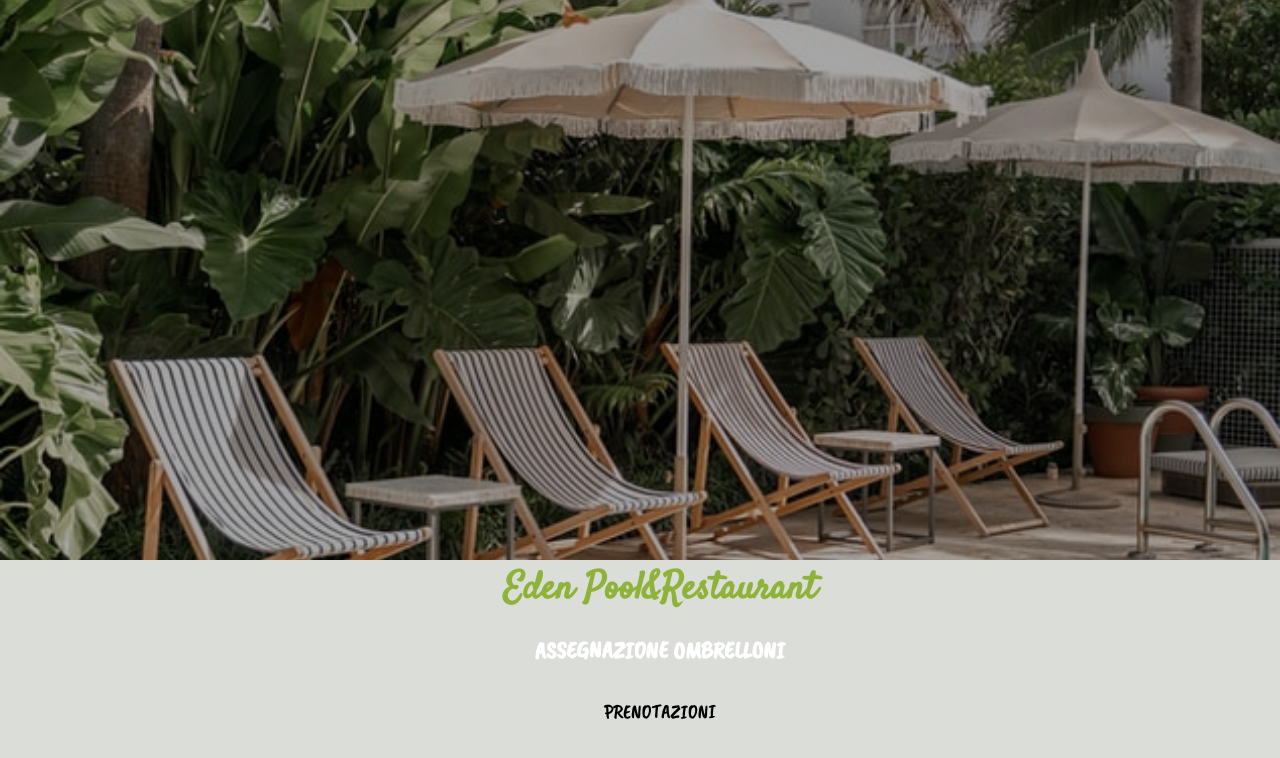
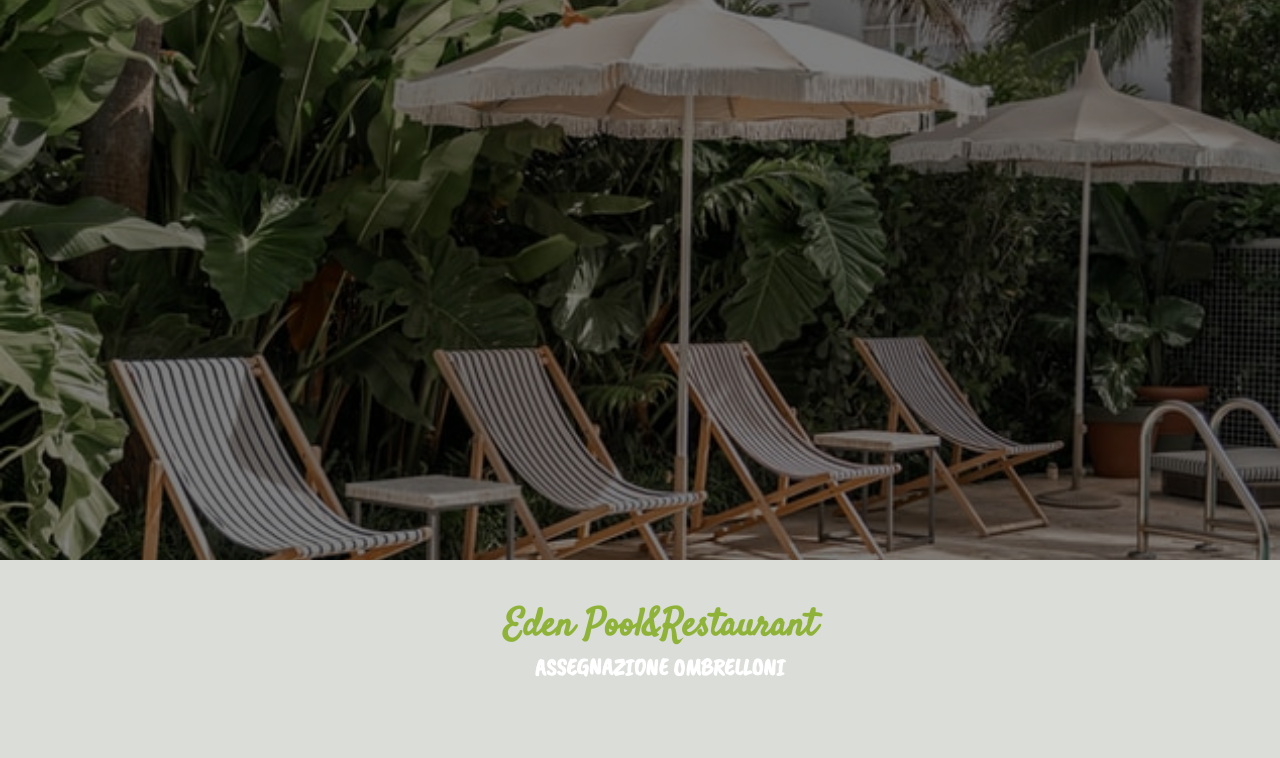
Before and after one commit to quellodellecomunicazioni/piscina, a plain HTML site: page index.html in a window 1280 px wide. Shown: the top 758 px of the page. Drawn offline with nearby package versions, Linux system fonts and the light colour scheme.

Commit message:
fix cover

```diff
--- a/index.html
+++ b/index.html
@@ -46,7 +46,6 @@
             <div class="cover__caption__copy">
                 <h1>Eden Pool&Restaurant</h1>
                 <h2>ASSEGNAZIONE OMBRELLONI</h2>
-                <a href="mesi.html" class="button">PRENOTAZIONI</a>
             </div>
         </div>
     </section>
--- a/style.css
+++ b/style.css
@@ -132,7 +132,7 @@ a:hover {
     height: 100%;
     position: absolute;
     z-index: 0;
-    opacity: 0.35;
+    opacity: 0.5;
 }
 
 .cover__caption {
@@ -156,6 +156,10 @@ a:hover {
     font-family: 'Satisfy';
     color: #8fb339;
     font-size: 38px;
+}
+
+.cover__caption__copy h2{
+    margin-top: -20px;
 }
 
 
```
